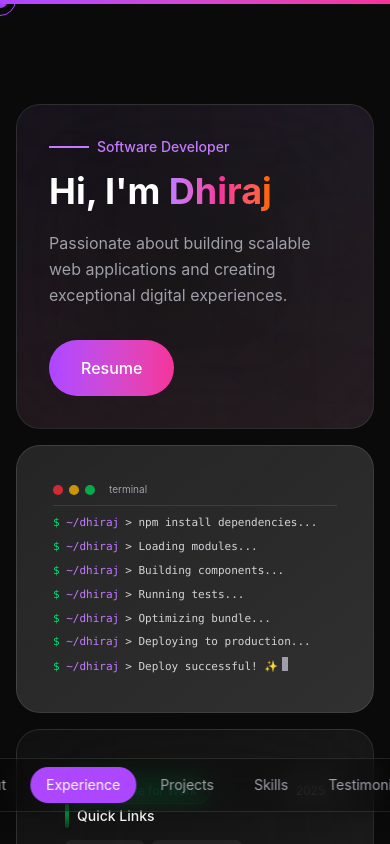
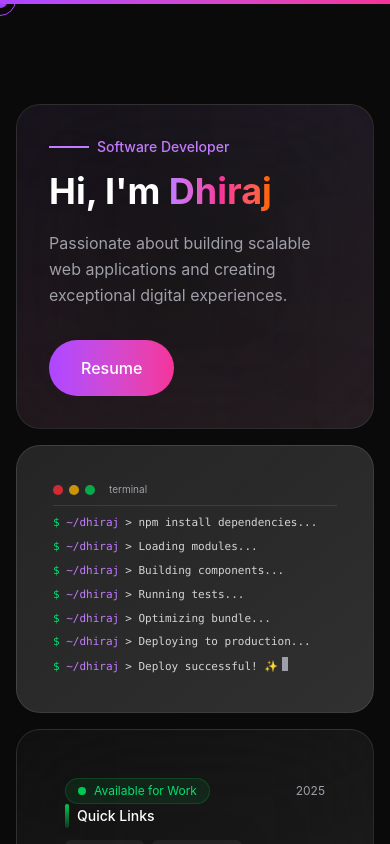
Before and after one commit to dhiraj2105/portfolio, a React (Vite) app: page / in a window 390 px wide. Shown: the top 844 px of the page. Built offline with nearby package versions, Linux system fonts and the light colour scheme.

Commit message:
responsive

```diff
--- a/src/components/layout/FloatingNav.jsx
+++ b/src/components/layout/FloatingNav.jsx
@@ -49,7 +49,7 @@ export const FloatingNav = () => {
       initial={{ opacity: 0, y: 20 }}
       animate={{ opacity: 1, y: 0 }}
       transition={{ delay: 0.5 }}
-      className="fixed bottom-8 left-1/2 -translate-x-1/2 z-50"
+      className="fixed bottom-8 left-1/2 -translate-x-1/2 z-50 hidden sm:block"
     >
       <div className="flex items-center gap-2 px-4 py-2 rounded-full bg-black/20 backdrop-blur-lg border border-white/10 shadow-lg">
         {navItems.map((item) => (
--- a/src/components/sections/Experience.jsx
+++ b/src/components/sections/Experience.jsx
@@ -17,7 +17,7 @@ const experiences = [
     id: 2,
     role: "Freelance Web Developer",
     company: "Self-Employed",
-    duration: "2019 - 2020",
+    duration: "2025 - 2025",
     description:
       "Developed and designed my college's official website, which included implementing responsive design, a user-friendly layout, and efficient navigation. This led to a 2% increase in student engagement and admissions. The site also featured a dynamic content management system and streamlined the application process.",
     skills: ["JavaScript", "HTML", "PHP", "Tailwind CSS", "Hostinger"],
```
